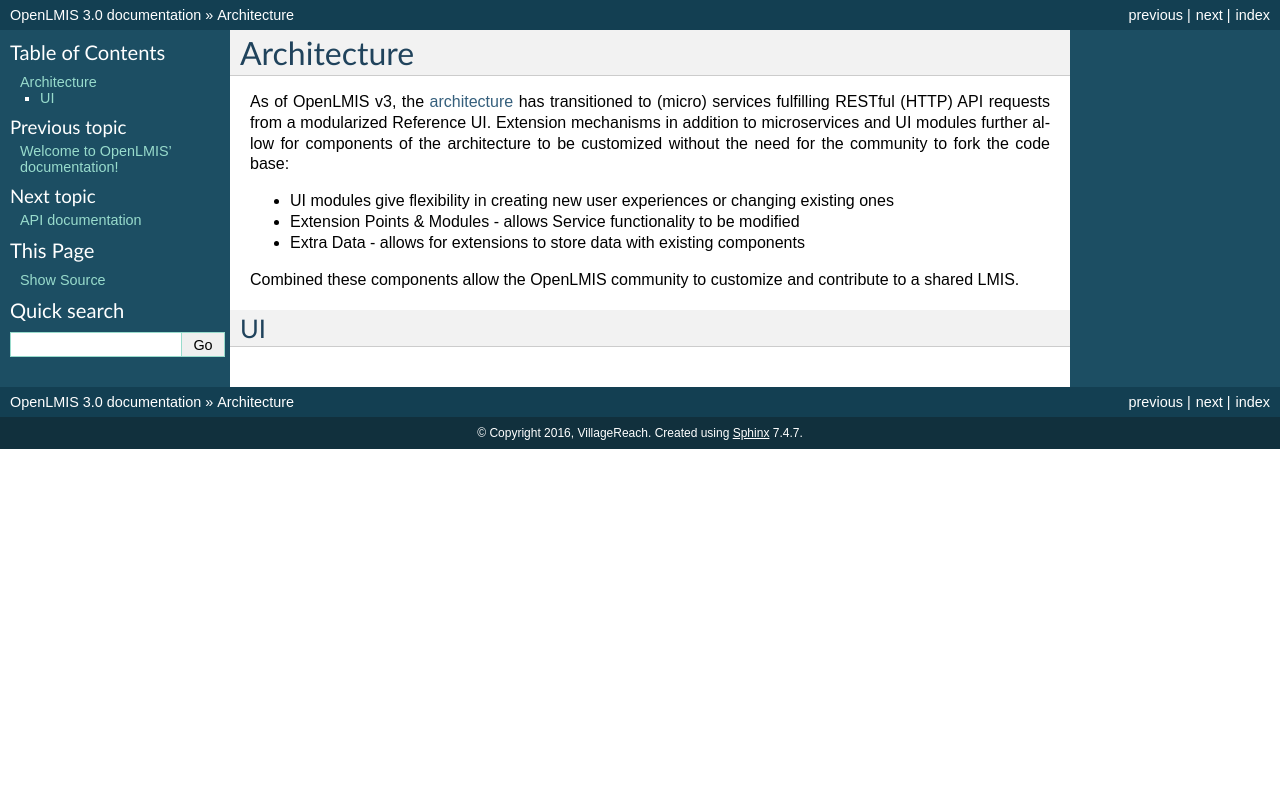
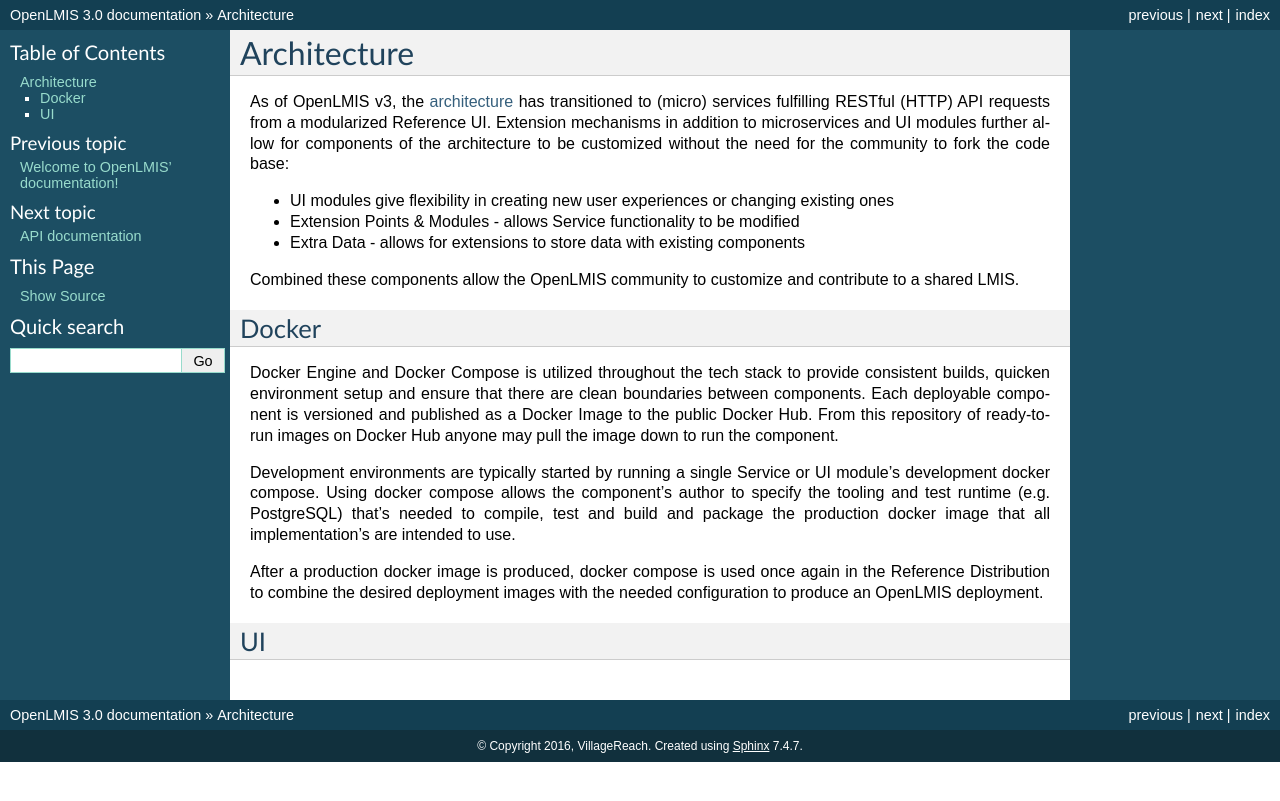
Before and after one commit to OpenLMIS/openlmis-ref-distro, a Sphinx documentation site: the page built from docs/source/architecture/index.rst, in a window 1280 px wide. Shown: the top 801 px of the page. Built offline with Sphinx 7.4.7, drawn with Linux system fonts in a browser that asks for light colours; pages that are not in the unit, such as notebooks, are missing from menus.

Commit message:
add simple docker section

```diff
--- a/docs/source/architecture/index.rst
+++ b/docs/source/architecture/index.rst
@@ -15,6 +15,26 @@
 Combined these components allow the OpenLMIS community to customize and
 contribute to a shared LMIS.
 
+Docker
+=======
+
+Docker Engine and Docker Compose is utilized throughout the tech stack to
+provide consistent builds, quicken environment setup and ensure that there are
+clean boundaries between components.  Each deployable component is versioned
+and published as a Docker Image to the public Docker Hub.  From this repository
+of ready-to-run images on Docker Hub anyone may pull the image down to run the
+component.
+
+Development environments are typically started by running a single Service or
+UI module's development docker compose.  Using docker compose allows the
+component's author to specify the tooling and test runtime (e.g. PostgreSQL)
+that's needed to compile, test and build and package the production docker
+image that all implementation's are intended to use.
+
+After a production docker image is produced, docker compose is used once again
+in the Reference Distribution to combine the desired deployment images with the
+needed configuration to produce an OpenLMIS deployment.
+
 UI
 ===
 
--- a/docs/source/index.rst
+++ b/docs/source/index.rst
@@ -28,7 +28,9 @@
    components/index
    erd/index
    styleguide/index
+   conventions/index
    deployment/index
+   conventions/versioningReleasing
 
 Links:
 ======
```
